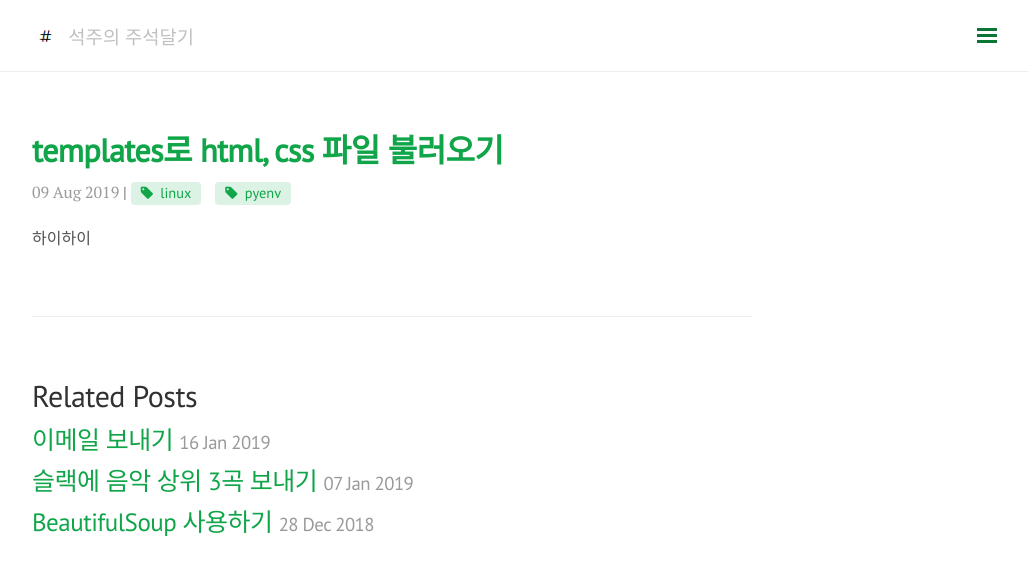
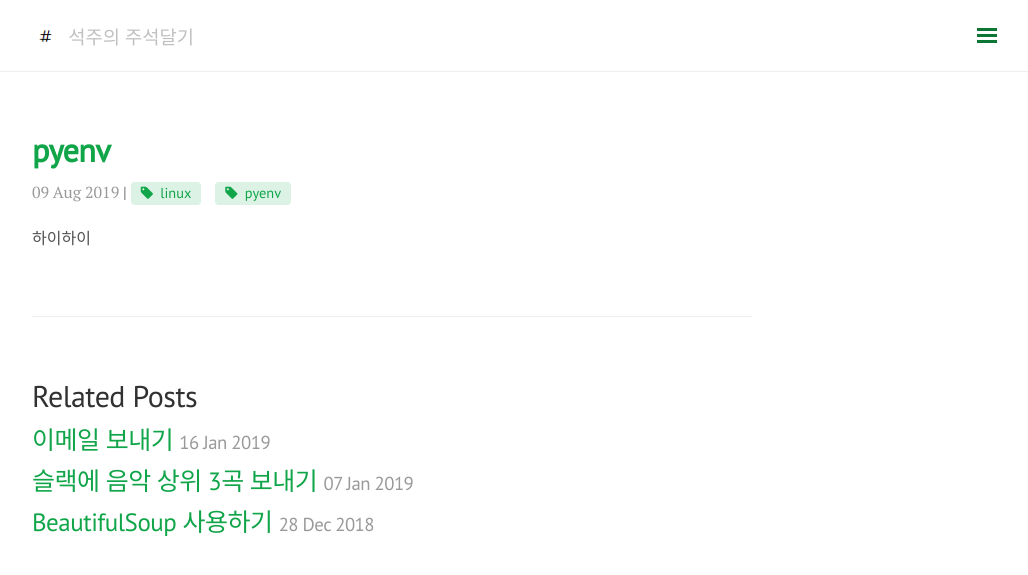
Before and after one commit to somefood/somefood.github.io, a Jekyll site: the page built from _posts/Linux/2019-08-09-pyenv.md, in a window 1280 px wide. Shown: the top 575 px of the page, without its empty margins (248-1276 px from the left). Built offline with Jekyll 4.4.1, drawn with Linux system fonts in a browser that asks for light colours; nearby versions of some CDN libraries; comment, search, counter and statistics services are not loaded.

Commit message:
Update 2019-08-09-pyenv.md

```diff
--- a/_posts/Linux/2019-08-09-pyenv.md
+++ b/_posts/Linux/2019-08-09-pyenv.md
@@ -1,6 +1,6 @@
 ---
 layout: post
-title: templates로 html, css 파일 불러오기
+title: pyenv
 category: Linux
 tags: [linux, pyenv]
 comments: true
```
